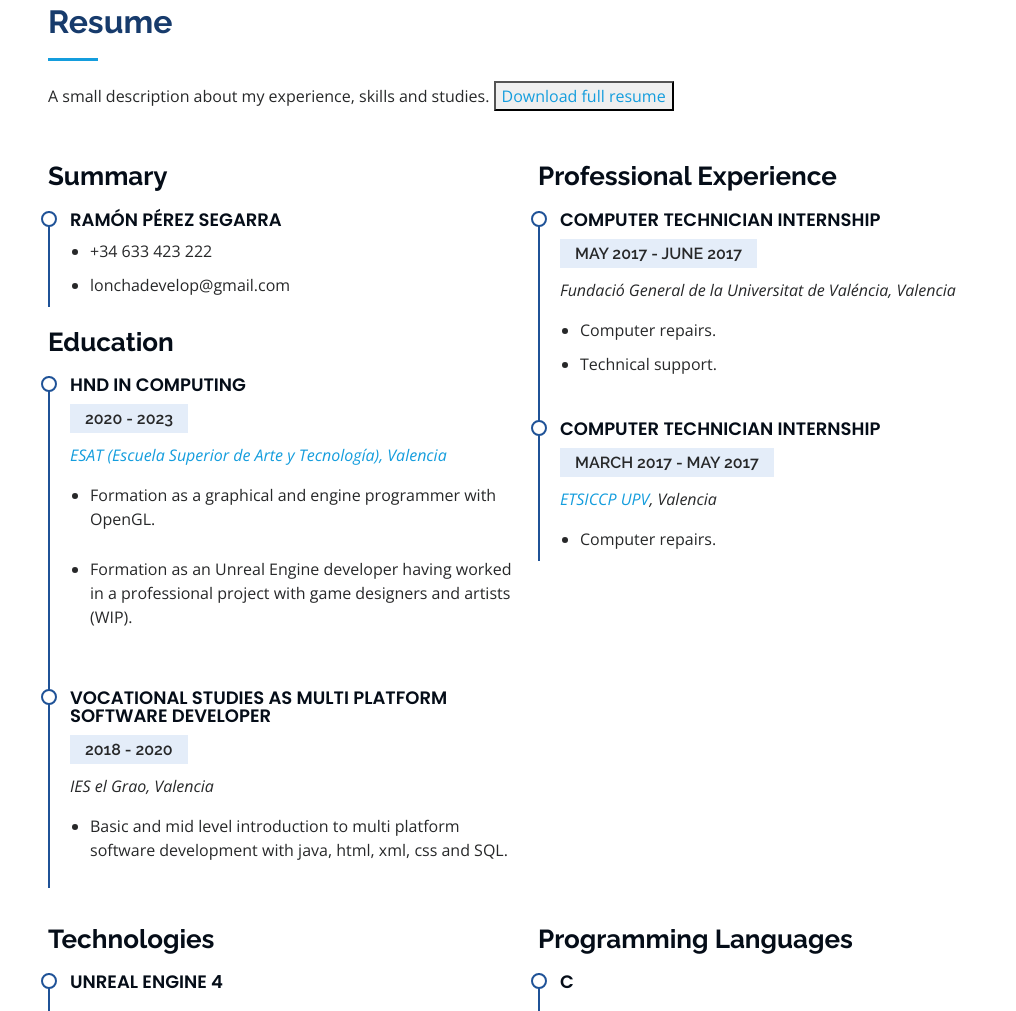
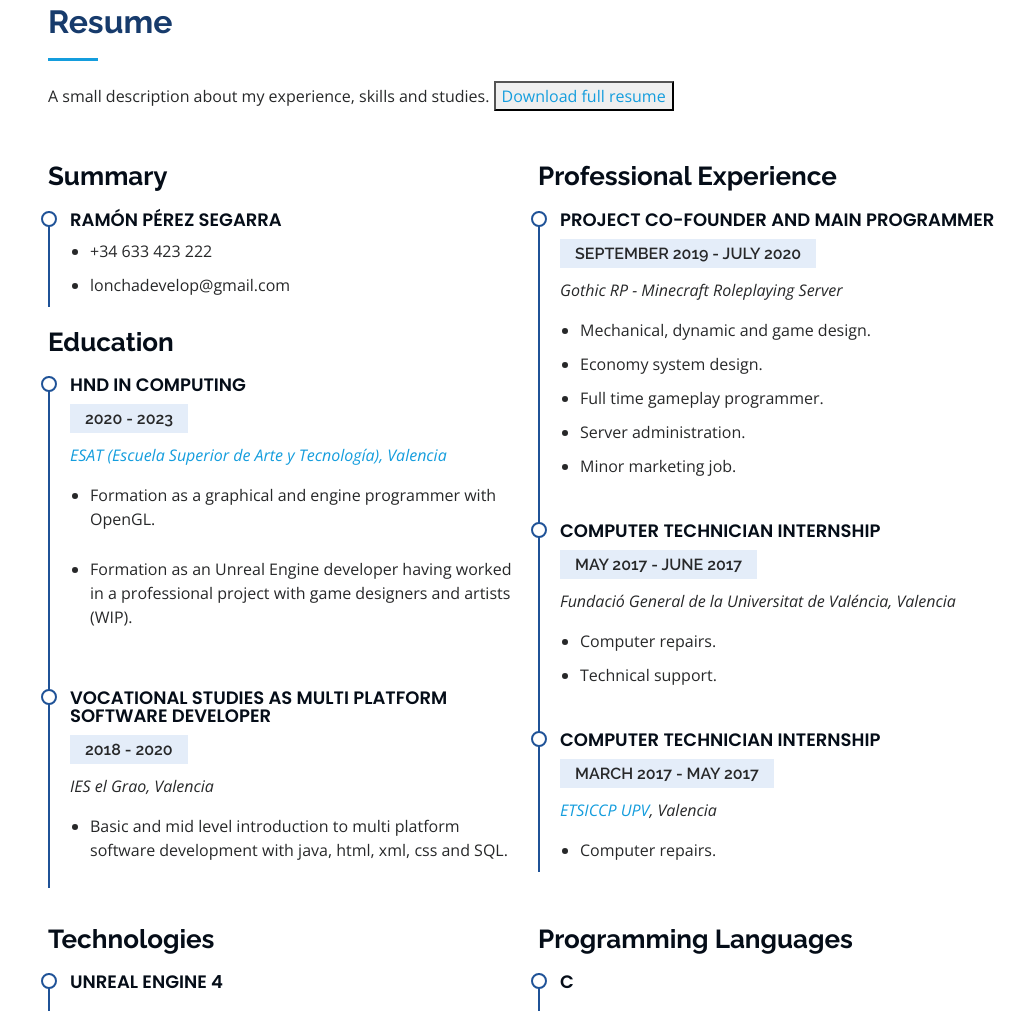
Before and after one commit to Lonchadepavo/Lonchadepavo.github.io, a plain HTML site: page index.html in a window 1280 px wide. Shown: the part 2455-3466 px from the top of the page, without its empty margins (264-1280 px from the left). Drawn offline with nearby package versions, Linux system fonts and the light colour scheme.

Commit message:
Updated portfolio y cv

```diff
--- a/index.html
+++ b/index.html
@@ -263,6 +263,20 @@
             <h3 class="resume-title">Professional Experience</h3>
 
             <div class="resume-item">
+              <h4>Project Co-founder and main programmer</h4>
+              <h5>SEPTEMBER 2019 - JULY 2020</h5>
+              <p><em>Gothic RP - Minecraft Roleplaying Server</em></p>
+              <ul>
+                <li>Mechanical, dynamic and game design.</li>
+                <li>Economy system design.</li>
+                <li>Full time gameplay programmer.</li>
+                <li>Server administration.</li>
+                <li>Minor marketing job.</li>
+
+              </ul>
+            </div>
+
+            <div class="resume-item">
               <h4>Computer Technician Internship</h4>
               <h5>MAY 2017 - JUNE 2017</h5>
               <p><em>Fundació General de la Universitat de Valéncia, Valencia</em></p>
@@ -271,6 +285,7 @@
                 <li>Technical support.</li>
               </ul>
             </div>
+
             <div class="resume-item">
               <h4>Computer Technician Internship</h4>
               <h5>MARCH 2017 - MAY 2017</h5>
```
Also changed, not shown: 1 other file.
